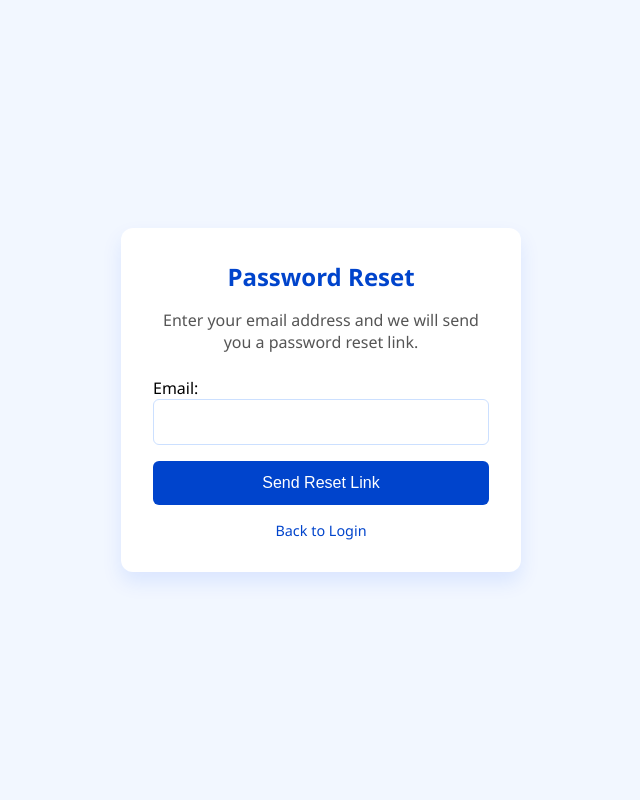
After one commit to Michy010/tuiby, a Django app: page /accounts/password-reset/ in a window 1280 px wide. The commit adds this page. Shown: the whole page, without its empty margins (319-959 px from the left). Run offline with Django 4.2, Linux system fonts and the light colour scheme.

Commit message:
show password and password reset

```diff
--- /dev/null
+++ b/accounts/templates/registration/password_reset_form.html
@@ -0,0 +1,110 @@
+<!DOCTYPE html>
+<html lang="en">
+<head>
+    <meta charset="UTF-8">
+    <title>Reset Password</title>
+    <meta name="viewport" content="width=device-width, initial-scale=1.0">
+    <style>
+        /* Global Reset */
+        * {
+            margin: 0;
+            padding: 0;
+            box-sizing: border-box;
+        }
+
+        body {
+            font-family: 'Segoe UI', Tahoma, Geneva, Verdana, sans-serif;
+            background: #f2f7ff;
+            display: flex;
+            justify-content: center;
+            align-items: center;
+            height: 100vh;
+        }
+
+        .container {
+            background: white;
+            padding: 2rem;
+            border-radius: 12px;
+            box-shadow: 0 10px 20px rgba(0, 77, 255, 0.1);
+            width: 90%;
+            max-width: 400px;
+        }
+
+        h2 {
+            text-align: center;
+            margin-bottom: 1rem;
+            color: #0044cc;
+        }
+
+        p {
+            text-align: center;
+            margin-bottom: 1.5rem;
+            color: #555;
+        }
+
+        form {
+            display: flex;
+            flex-direction: column;
+        }
+
+        input[type="email"] {
+            padding: 0.8rem;
+            margin-bottom: 1rem;
+            border: 1px solid #cce0ff;
+            border-radius: 6px;
+            font-size: 1rem;
+        }
+
+        button {
+            background-color: #0044cc;
+            color: white;
+            padding: 0.8rem;
+            font-size: 1rem;
+            border: none;
+            border-radius: 6px;
+            cursor: pointer;
+            transition: background-color 0.3s ease;
+        }
+
+        button:hover {
+            background-color: #0033aa;
+        }
+
+        .footer {
+            text-align: center;
+            margin-top: 1rem;
+            font-size: 0.9rem;
+            color: #888;
+        }
+
+        @media (max-width: 480px) {
+            .container {
+                padding: 1.5rem;
+            }
+
+            h2 {
+                font-size: 1.3rem;
+            }
+        }
+    </style>
+</head>
+<body>
+
+<div class="container">
+    <h2>Password Reset</h2>
+    <p>Enter your email address and we will send you a password reset link.</p>
+
+    <form method="POST">
+        {% csrf_token %}
+        {{ form.email.label_tag }}
+        {{ form.email }}
+        <button type="submit">Send Reset Link</button>
+    </form>
+
+    <div class="footer">
+        <a href="{% url 'accounts:login' %}" style="color: #0044cc; text-decoration: none;">Back to Login</a>
+    </div>
+</div>
+
+</body>
+</html>
--- a/accounts/urls.py
+++ b/accounts/urls.py
@@ -1,10 +1,39 @@
-from django.urls import path
+from django.urls import path, reverse_lazy
+from django.contrib.auth import views as auth_views
 from . import views
 
 app_name = 'accounts'
 
 urlpatterns = [
+    # Authentication URLS
     path('login/', views.loginView, name='login'),
     path('register/', views.registerView, name='register' ),
-    path('logout/', views.logoutView, name='logout')
+    path('logout/', views.logoutView, name='logout'),
+
+    # GMAIL RESET URLS
+    path(
+        'password-reset/',
+        auth_views.PasswordResetView.as_view(
+            email_template_name='registration/password_reset_email.html',
+            success_url=reverse_lazy('accounts:password_reset_done')
+        ),
+        name='password_reset'
+    ),
+    path(
+        'password-reset/done/',
+        auth_views.PasswordResetDoneView.as_view(),
+        name='password_reset_done'
+    ),
+    path(
+        'reset/<uidb64>/<token>/',
+        auth_views.PasswordResetConfirmView.as_view(
+            success_url=reverse_lazy('accounts:password_reset_complete')
+        ),
+        name='password_reset_confirm'
+    ),
+    path(
+        'reset/done/',
+        auth_views.PasswordResetCompleteView.as_view(),
+        name='password_reset_complete'
+    ),
 ]
--- a/main/models.py
+++ b/main/models.py
@@ -41,7 +41,7 @@ class SocialInfo(models.Model):
 
     user = models.ForeignKey(CustomUser, on_delete=models.SET_NULL, null=True)
     social_category = models.CharField(max_length=50, choices=SOCIAL_CATEGORIES, default='Instagram')
-    handle = models.CharField(max_length=100, validators=[validate_handle_input])
+    handle = models.CharField(max_length=100)
     product_infos = models.ManyToManyField(ProductInfo, related_name='social_handles', blank=True)
 
     def __str__(self):
--- a/main/static/main/main.css
+++ b/main/static/main/main.css
@@ -80,7 +80,6 @@
 .message-success {
     width: 100%;
     margin-bottom: 5px;
-
     color: green;
     padding: 15px;
 }
--- a/main/templates/main/base.html
+++ b/main/templates/main/base.html
@@ -48,7 +48,7 @@
                 <div class="footer-logo">
                     <span class="at-symbol">@</span>
                     <span class="logo-text">tuiby</span>
-                    <p>Connecting buyers with active social media sellers since 2023.</p>
+                    <p>Connecting buyers with active social media sellers since 2025.</p>
                 </div>
                 <div class="footer-links">
                     <h3>For Buyers</h3>
```
Also changed, not shown: accounts/templates/accounts/login.html (+19 -1 lines), accounts/templates/registration/password_reset_complete.html (added, +70 -0 lines), accounts/templates/registration/password_reset_confirm.html (added, +93 -0 lines), accounts/templates/registration/password_reset_done.html (added, +73 -0 lines), accounts/templates/registration/password_reset_email.html (added, +12 -0 lines), fly.toml (added, +33 -0 lines), main/templates/main/for_seller.html (+21 -22 lines), main/templates/main/seller_panel.html (+3 -8 lines), main/views.py (+18 -8 lines), tuiby/settings.py (+10 -8 lines), .github/workflows/fly-deploy.yml (added), 2 other files.
